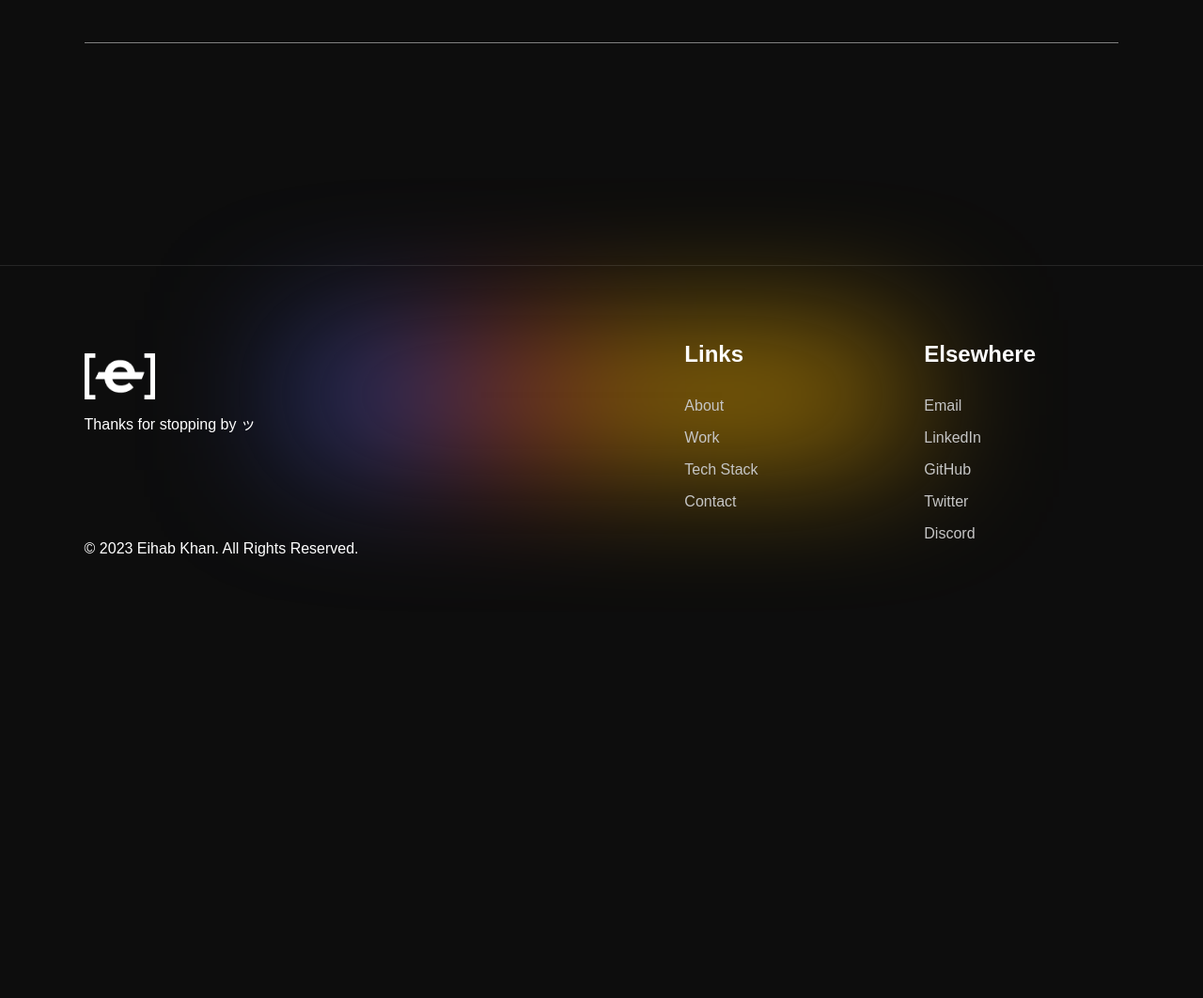
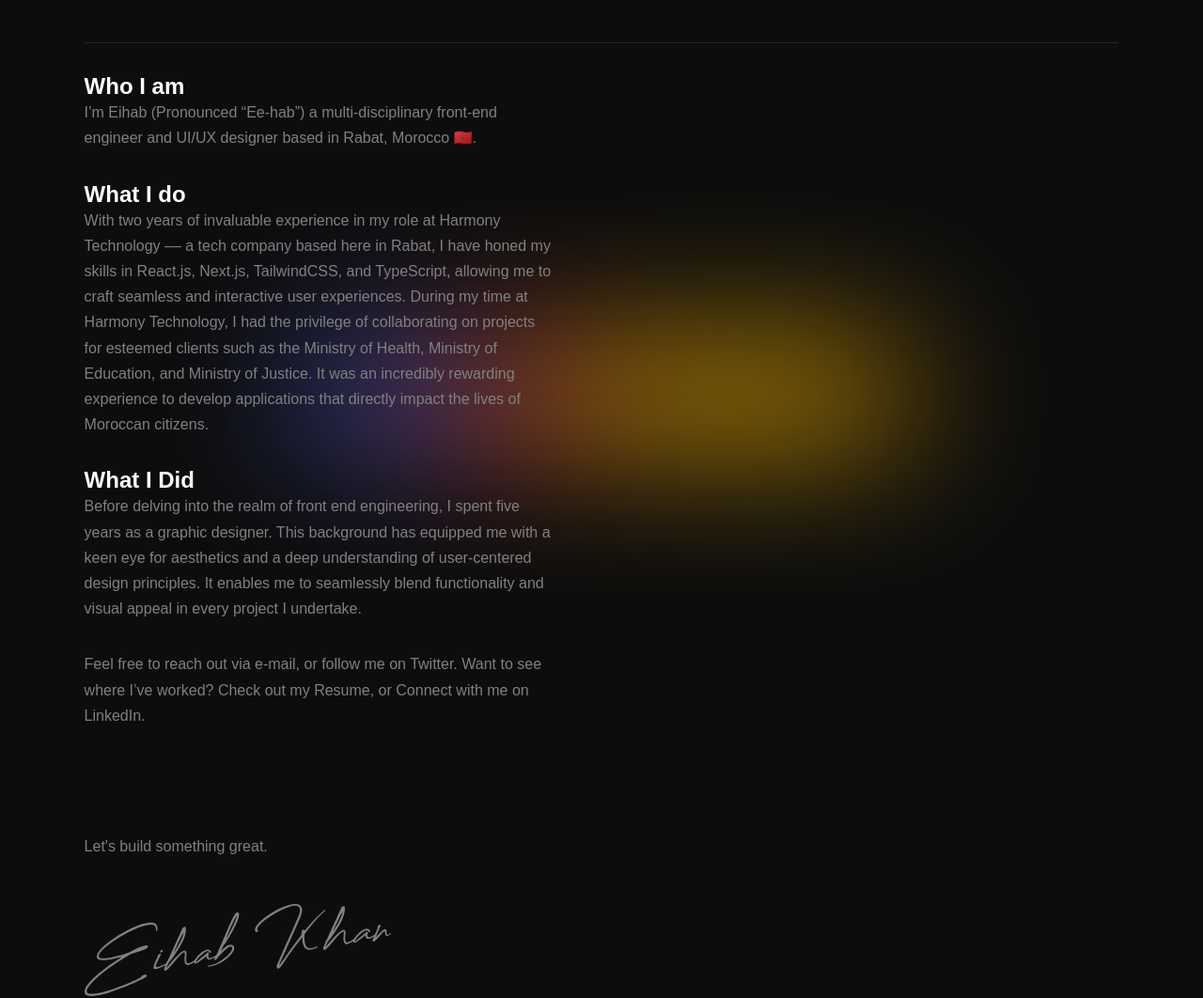
Before and after one commit to ahmedalkholi/modern-portfolio-v1, a plain HTML site: page HTML/about.html in a window 1280 px wide. Shown: the part 340-1402 px from the top of the page at 94% size. Before the commit the page ends 1013 px from the top, so only its background shows below. Drawn offline with Linux system fonts and the light colour scheme.

Commit message:
feat: finished about page

```diff
--- a/CSS/aboutPage.css
+++ b/CSS/aboutPage.css
@@ -1,4 +1,10 @@
 .main__head {
-    border-bottom: 1px solid var(--accentbtn-text-clr);
+    border-bottom: 1px solid var(--header-strok-clr);
     padding-bottom: 3rem;
 }
+main .main-section:last-child {
+    margin-top: 5rem;
+}
+main .main-section:last-child img {
+    margin-top: 3rem;
+}
--- a/HTML/about.html
+++ b/HTML/about.html
@@ -123,6 +123,27 @@
             <h1>A little bit about me</h1>
             <p>Who i am and what i do?</p>
         </div>
+        <div class="main-section">
+            <h2>Who I am</h2>
+            <p>I’m Eihab (Pronounced “Ee-hab”) a multi-disciplinary front-end engineer and UI/UX designer based in Rabat, Morocco 🇲🇦.</p>
+        </div>
+
+        <div class="main-section">
+            <h2>What I do</h2>
+            <p>With two years of invaluable experience in my role at Harmony Technology –– a tech company based here in Rabat, I have honed my skills in React.js, Next.js, TailwindCSS, and TypeScript, allowing me to craft seamless and interactive user experiences. During my time at Harmony Technology, I had the privilege of collaborating on projects for esteemed clients such as the Ministry of Health, Ministry of Education, and Ministry of Justice. It was an incredibly rewarding experience to develop applications that directly impact the lives of Moroccan citizens.</p>
+        </div>
+
+        <div class="main-section">
+            <h2>What I Did</h2>
+            <p>Before delving into the realm of front end engineering, I spent five years as a graphic designer. This background has equipped me with a keen eye for aesthetics and a deep understanding of user-centered design principles. It enables me to seamlessly blend functionality and visual appeal in every project I undertake.</p>
+        </div>
+        <div class="main-section">
+            <p>Feel free to reach out via e-mail, or follow me on Twitter. Want to see where I’ve worked? Check out my Resume, or Connect with me on LinkedIn.</p>
+        </div>
+        <div class="main-section">
+            <p>Let's build something great.</p>
+            <img src="../Images/Signature.svg" alt="Signature">
+        </div>
     </main>
 
 
```
Also changed, not shown: Images/Signature.svg (added).
